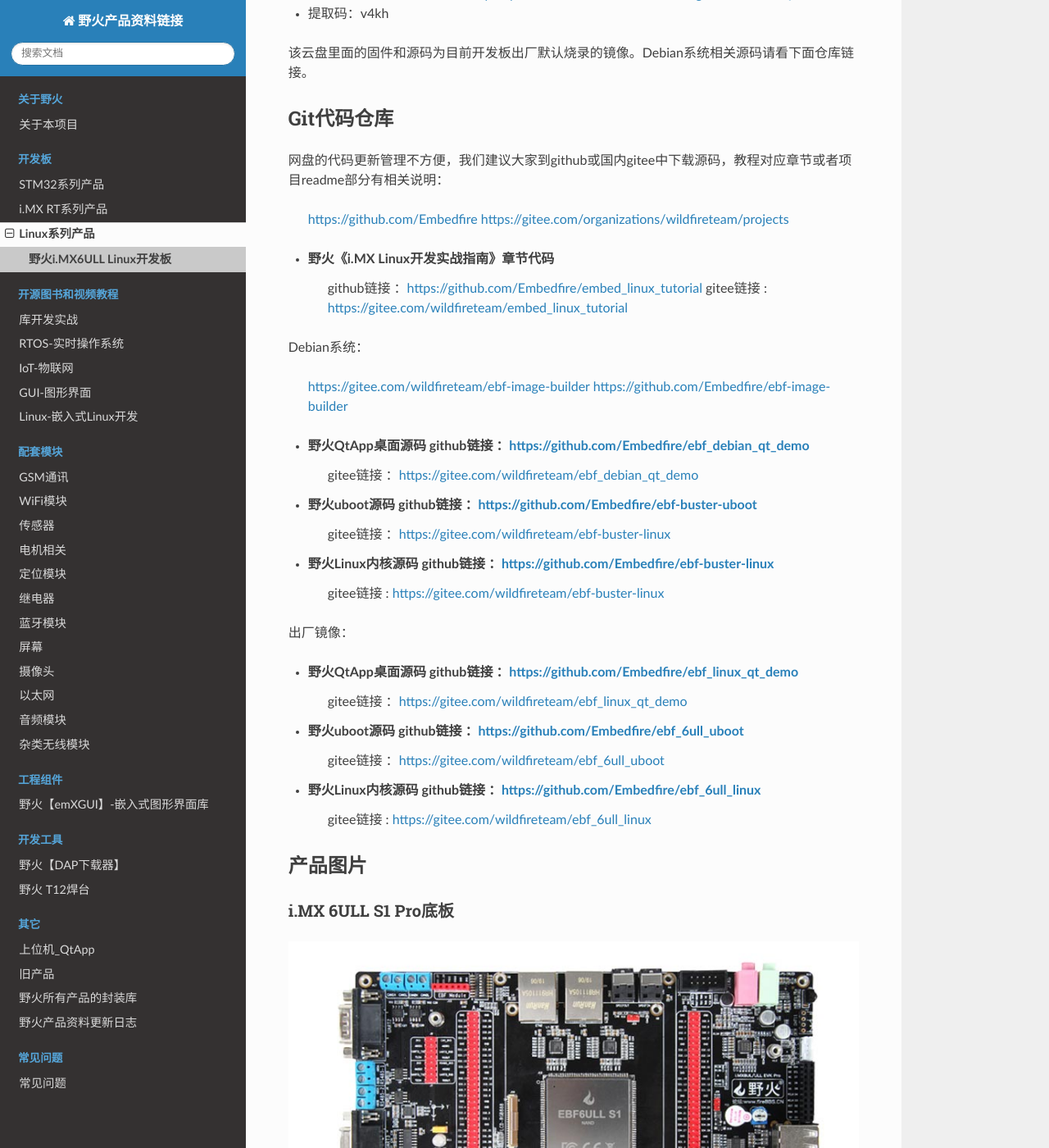
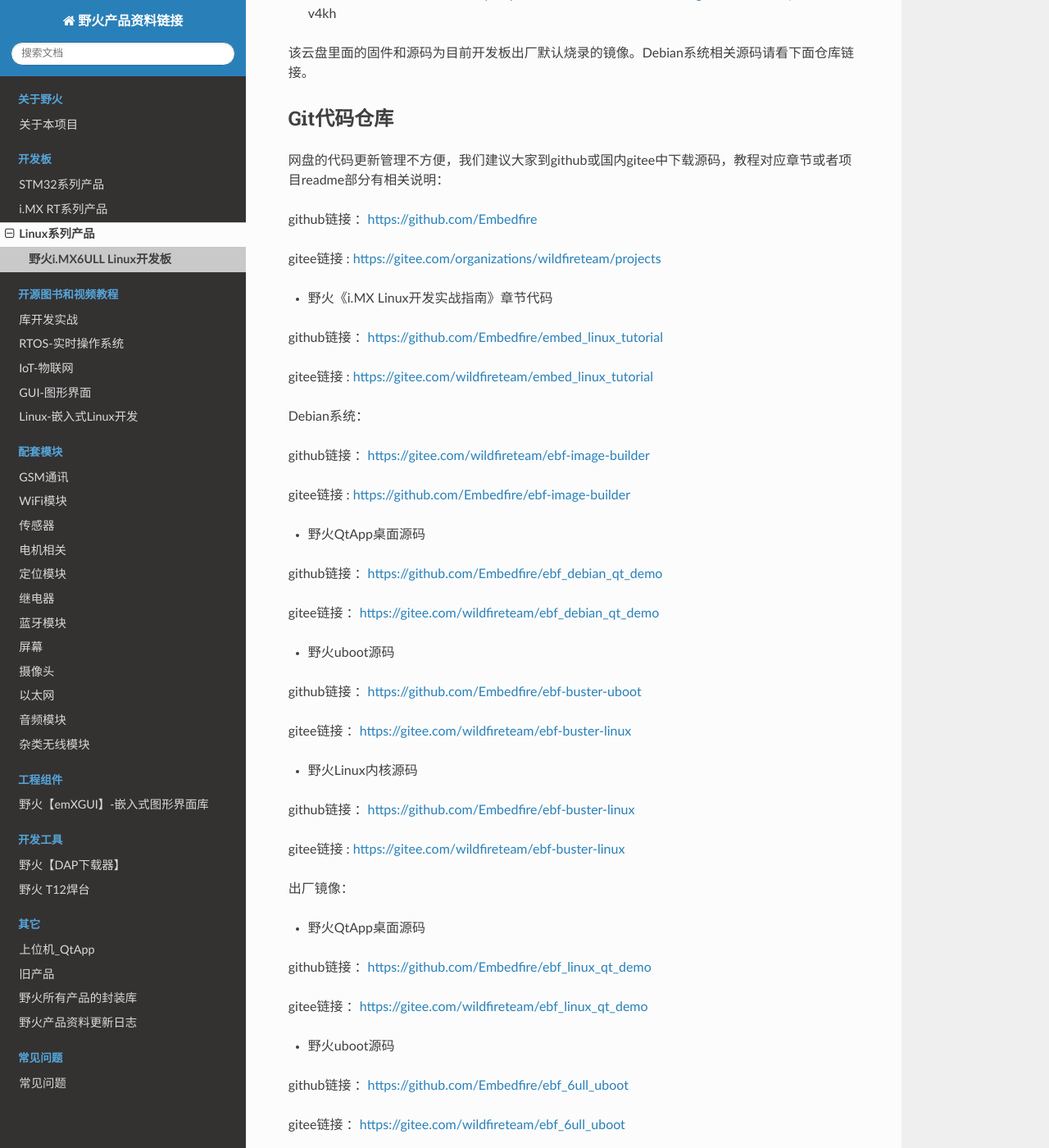
Before and after one commit to Embedfire/ebf_products, a Sphinx documentation site: the page built from documentation/linux/ebf_i.mx6ull.rst, in a window 1280 px wide and 1400 px high, scrolled down 916 px. Shown: the whole window at 82% size. Built offline with Sphinx 7.4.7 and the Read the Docs theme 2.0.0, drawn with Linux system fonts in a browser that asks for light colours; pages that are not in the unit, such as notebooks, are missing from menus; some of the changed text lies outside the part shown.

Commit message:
Update ebf_i.mx6ull.rst

```diff
--- a/documentation/linux/ebf_i.mx6ull.rst
+++ b/documentation/linux/ebf_i.mx6ull.rst
@@ -34,8 +34,9 @@
 提取码：b5wb
 
 
-- 综合资料百度云资料链接：  https://pan.baidu.com/s/1sUPeMSDt1egJmw6YSk7-DQ
-- 提取码：v4kh
+- 综合资料百度云资料链接：
+  https://pan.baidu.com/s/1sUPeMSDt1egJmw6YSk7-DQ
+  提取码：v4kh
 该云盘里面的固件和源码为目前开发板出厂默认烧录的镜像。Debian系统相关源码请看下面仓库链接。
 
 
@@ -43,41 +44,64 @@
 ----------------------
 网盘的代码更新管理不方便，我们建议大家到github或国内gitee中下载源码，教程对应章节或者项目readme部分有相关说明：
 
-  https://github.com/Embedfire
-  https://gitee.com/organizations/wildfireteam/projects
+github链接 ：https://github.com/Embedfire
+
+gitee链接  : https://gitee.com/organizations/wildfireteam/projects
 
 
 -  野火《i.MX Linux开发实战指南》章节代码
-                     github链接 ：https://github.com/Embedfire/embed_linux_tutorial
-                     gitee链接  : https://gitee.com/wildfireteam/embed_linux_tutorial
+
+github链接 ：https://github.com/Embedfire/embed_linux_tutorial
+
+gitee链接  : https://gitee.com/wildfireteam/embed_linux_tutorial
+
 
 Debian系统：
 
-  https://gitee.com/wildfireteam/ebf-image-builder
-  https://github.com/Embedfire/ebf-image-builder
+github链接 ：https://gitee.com/wildfireteam/ebf-image-builder
+
+gitee链接  : https://github.com/Embedfire/ebf-image-builder
 
 
--  野火QtApp桌面源码  github链接 ：https://github.com/Embedfire/ebf_debian_qt_demo
-                     gitee链接  ：https://gitee.com/wildfireteam/ebf_debian_qt_demo
+-  野火QtApp桌面源码
 
--  野火uboot源码      github链接 ：https://github.com/Embedfire/ebf-buster-uboot
-                     gitee链接  ：https://gitee.com/wildfireteam/ebf-buster-linux
+github链接 ：https://github.com/Embedfire/ebf_debian_qt_demo
 
--  野火Linux内核源码  github链接 ：https://github.com/Embedfire/ebf-buster-linux
-                     gitee链接  : https://gitee.com/wildfireteam/ebf-buster-linux
+gitee链接  ：https://gitee.com/wildfireteam/ebf_debian_qt_demo
+
+-  野火uboot源码
+
+github链接 ：https://github.com/Embedfire/ebf-buster-uboot
+
+gitee链接  ：https://gitee.com/wildfireteam/ebf-buster-linux
+
+-  野火Linux内核源码
+
+github链接 ：https://github.com/Embedfire/ebf-buster-linux
+
+gitee链接  : https://gitee.com/wildfireteam/ebf-buster-linux
 
 
 
 出厂镜像：
 
--  野火QtApp桌面源码  github链接 ：https://github.com/Embedfire/ebf_linux_qt_demo
-                     gitee链接  ：https://gitee.com/wildfireteam/ebf_linux_qt_demo
+-  野火QtApp桌面源码
 
--  野火uboot源码      github链接 ：https://github.com/Embedfire/ebf_6ull_uboot
-                     gitee链接  ：https://gitee.com/wildfireteam/ebf_6ull_uboot
+github链接 ：https://github.com/Embedfire/ebf_linux_qt_demo
 
--  野火Linux内核源码  github链接 ：https://github.com/Embedfire/ebf_6ull_linux
-                     gitee链接  : https://gitee.com/wildfireteam/ebf_6ull_linux
+gitee链接  ：https://gitee.com/wildfireteam/ebf_linux_qt_demo
+
+-  野火uboot源码
+
+github链接 ：https://github.com/Embedfire/ebf_6ull_uboot
+
+gitee链接  ：https://gitee.com/wildfireteam/ebf_6ull_uboot
+
+-  野火Linux内核源码
+
+github链接 ：https://github.com/Embedfire/ebf_6ull_linux
+
+gitee链接  : https://gitee.com/wildfireteam/ebf_6ull_linux
 
 
 
```
Also changed, not shown: other parts of documentation/linux/ebf_i.mx6ull.rst (+1 -1 lines).
